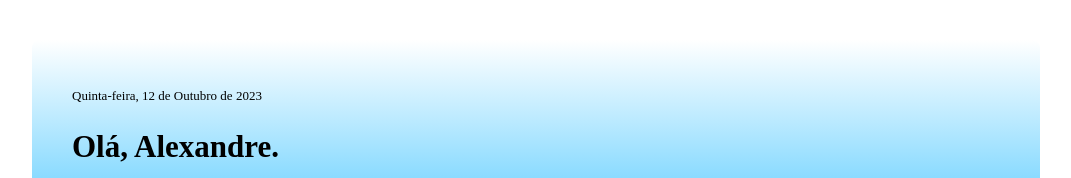
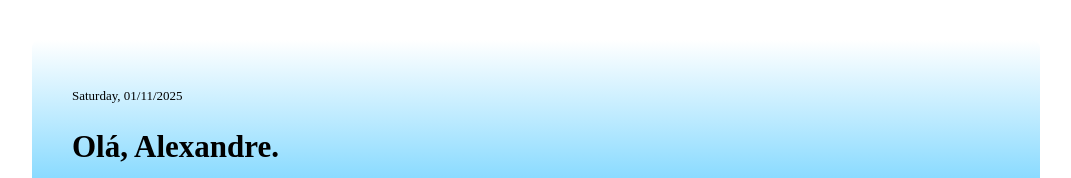
Before and after one commit to alexandre-costa-81/anybank, an Angular app: page / in a window 1280 px wide. Shown: the top 178 px of the page, without its empty margins (104-1175 px from the left). Built offline with nearby package versions, Linux system fonts and the light colour scheme; a web font is replaced by a local one.

Commit message:
feat: bind current date to banner component

```diff
--- a/src/app/banner/banner.html
+++ b/src/app/banner/banner.html
@@ -1,6 +1,6 @@
 <header class="banner">
     <section class="boas-vindas">
-        <span class="data">Quinta-feira, 12 de Outubro de 2023</span>
+        <span class="data">{{ dataAtual | date: 'EEEE, dd/MM/yyyy' }}</span>
         <h1 class="titulo">Olá, Alexandre.</h1>
     </section>
 </header>
--- a/src/app/banner/banner.ts
+++ b/src/app/banner/banner.ts
@@ -1,11 +1,12 @@
+import { DatePipe } from '@angular/common';
 import { Component } from '@angular/core';
 
 @Component({
   selector: 'app-banner',
-  imports: [],
+  imports: [DatePipe],
   templateUrl: './banner.html',
   styleUrl: './banner.css',
 })
 export class Banner {
-
+  dataAtual = new Date();
 }
```
